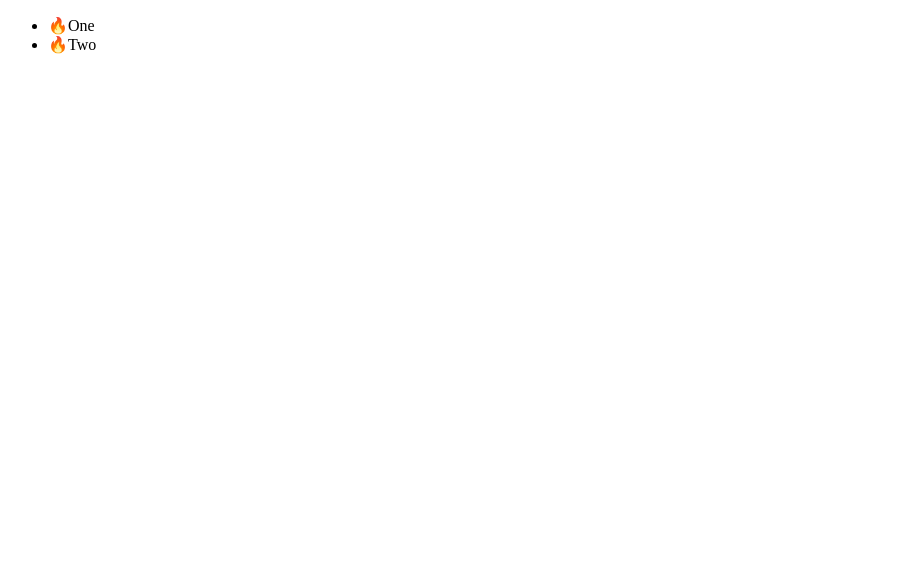
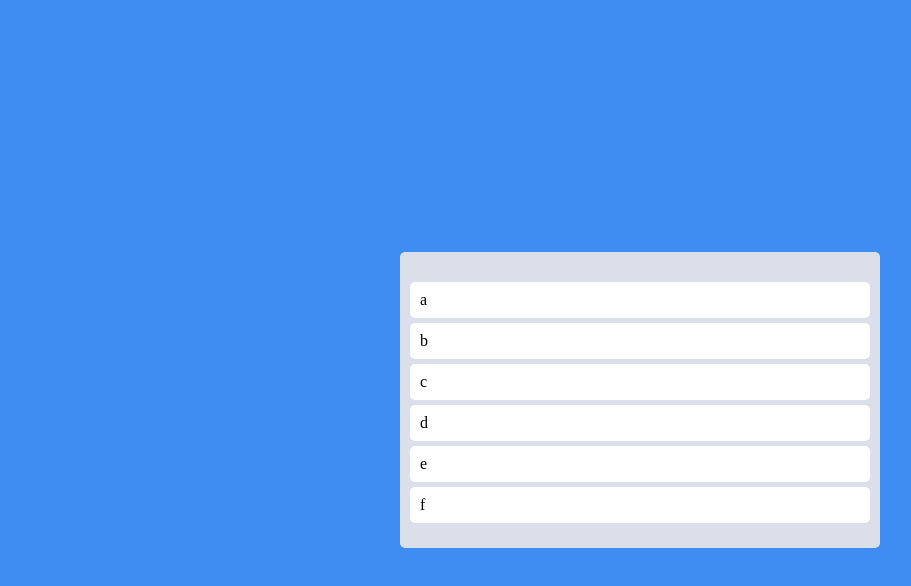
Before and after one commit to jukangpark/trello, a React (Create React App) app: page / in a window 1280 px wide. Shown: the top 586 px of the page, without its empty margins (0-911 px from the left). Built offline with nearby package versions, Linux system fonts and the light colour scheme.

Commit message:
react-beautiful-dnd

```diff
--- a/package.json
+++ b/package.json
@@ -10,11 +10,14 @@
     "@types/node": "^16.11.19",
     "@types/react": "^17.0.38",
     "@types/react-dom": "^17.0.11",
+    "@types/styled-components": "^5.1.20",
     "react": "^17.0.2",
     "react-beautiful-dnd": "^13.1.0",
     "react-dom": "^17.0.2",
     "react-scripts": "5.0.0",
     "recoil": "^0.5.2",
+    "styled-component": "^2.8.0",
+    "styled-components": "^5.3.3",
     "typescript": "^4.5.4",
     "web-vitals": "^2.1.3"
   },
--- a/src/App.tsx
+++ b/src/App.tsx
@@ -1,37 +1,67 @@
 import { DragDropContext, Droppable, Draggable } from "react-beautiful-dnd";
+import styled from "styled-components";
+
+const Wrapper = styled.div`
+  display: flex;
+  max-width: 480px;
+  width: 100%;
+  margin: 0 auto;
+  justify-content: center;
+  align-items: center;
+  height: 100vh;
+`;
+
+const Boards = styled.div`
+  display: grid;
+  width: 100%;
+  grid-template-columns: repeat(1, 1fr);
+`;
+
+const Board = styled.div`
+  padding: 20px 10px;
+  padding-top: 30px;
+  background-color: ${(props) => props.theme.boardColor};
+  border-radius: 5px;
+  min-height: 200px;
+`;
+
+const Card = styled.div`
+  border-radius: 5px;
+  margin-bottom: 5px;
+  padding: 10px 10px;
+  background-color: ${(props) => props.theme.cardColor};
+`;
+
+const toDos = ["a", "b", "c", "d", "e", "f"];
 
 const App = () => {
   const onDragEnd = () => {};
   return (
     <DragDropContext onDragEnd={onDragEnd}>
-      <div>
+      <Wrapper>
+        <Boards>
           <Droppable droppableId="one">
             {(magic) => (
-            <ul ref={magic.innerRef} {...magic.droppableProps}>
-              <Draggable draggableId="first" index={0}>
+              <Board ref={magic.innerRef} {...magic.droppableProps}>
+                {toDos.map((toDo, index) => (
+                  <Draggable draggableId={toDo} index={index}>
                     {(magic) => (
-                  <li ref={magic.innerRef} {...magic.draggableProps}>
-                    <span {...magic.dragHandleProps}>🔥</span>
-                    One
-                  </li>
-                )}
-              </Draggable>
-              <Draggable draggableId="second" index={1}>
-                {(magic) => (
-                  <li
+                      <Card
                         ref={magic.innerRef}
                         {...magic.draggableProps}
                         {...magic.dragHandleProps}
                       >
-                    <span>🔥</span>
-                    Two
-                  </li>
+                        {toDo}
+                      </Card>
                     )}
                   </Draggable>
-            </ul>
+                ))}
+                {magic.placeholder}
+              </Board>
             )}
           </Droppable>
-      </div>
+        </Boards>
+      </Wrapper>
     </DragDropContext>
   );
 };
--- a/src/index.tsx
+++ b/src/index.tsx
@@ -2,11 +2,64 @@
 import ReactDOM from "react-dom";
 import App from "./App";
 import { RecoilRoot } from "recoil";
+import { createGlobalStyle, ThemeProvider } from "styled-components";
+import { darkTheme } from "./theme";
+
+const GlobalStyle = createGlobalStyle`
+  html, body, div, span, applet, object, iframe,
+  h1, h2, h3, h4, h5, h6, p, blockquote, pre,
+  a, abbr, acronym, address, big, cite, code,
+  del, dfn, em, img, ins, kbd, q, s, samp,
+  small, strike, strong, sub, sup, tt, var,
+  b, u, i, center,
+  dl, dt, dd, ol, ul, li,
+  fieldset, form, label, legend,
+  table, caption, tbody, tfoot, thead, tr, th, td,
+  article, aside, canvas, details, embed,
+  figure, figcaption, footer, header, hgroup,
+  menu, nav, output, ruby, section, summary,
+  time, mark, audio, video {
+  margin: 0;
+  padding: 0;
+  border: 0;
+  font-size: 100%;
+  font: inherit;
+  vertical-align: baseline;
+  }
+  /* HTML5 display-role reset for older browsers */
+  article, aside, details, figcaption, figure,
+  footer, header, hgroup, menu, nav, section {
+  display: block;
+  }
+  body {
+  line-height: 1;
+  background-color: ${(props) => props.theme.bgColor};
+  color: black;
+  }
+  ol, ul {
+  list-style: none;
+  }
+  blockquote, q {
+  quotes: none;
+  }
+  blockquote:before, blockquote:after,
+  q:before, q:after {
+  content: '';
+  content: none;
+  }
+  table {
+  border-collapse: collapse;
+  border-spacing: 0;
+  }
+`;
 
 ReactDOM.render(
   <React.StrictMode>
     <RecoilRoot>
-      <App />
+      <ThemeProvider theme={darkTheme}>
+        <GlobalStyle />
+        <App />
+      </ThemeProvider>
     </RecoilRoot>
   </React.StrictMode>,
   document.getElementById("root")
--- /dev/null
+++ b/src/theme.tsx
@@ -0,0 +1,7 @@
+import styled, { DefaultTheme } from "styled-components";
+
+export const darkTheme: DefaultTheme = {
+  bgColor: "#3F8CF2",
+  boardColor: "#DADFE9",
+  cardColor: "white",
+};
```
Also changed, not shown: src/styled.d.ts (added, +9 -0 lines), 1 other file (tests, documents, lock files or other folders). Lines whose indentation alone changed are shown as unchanged.
